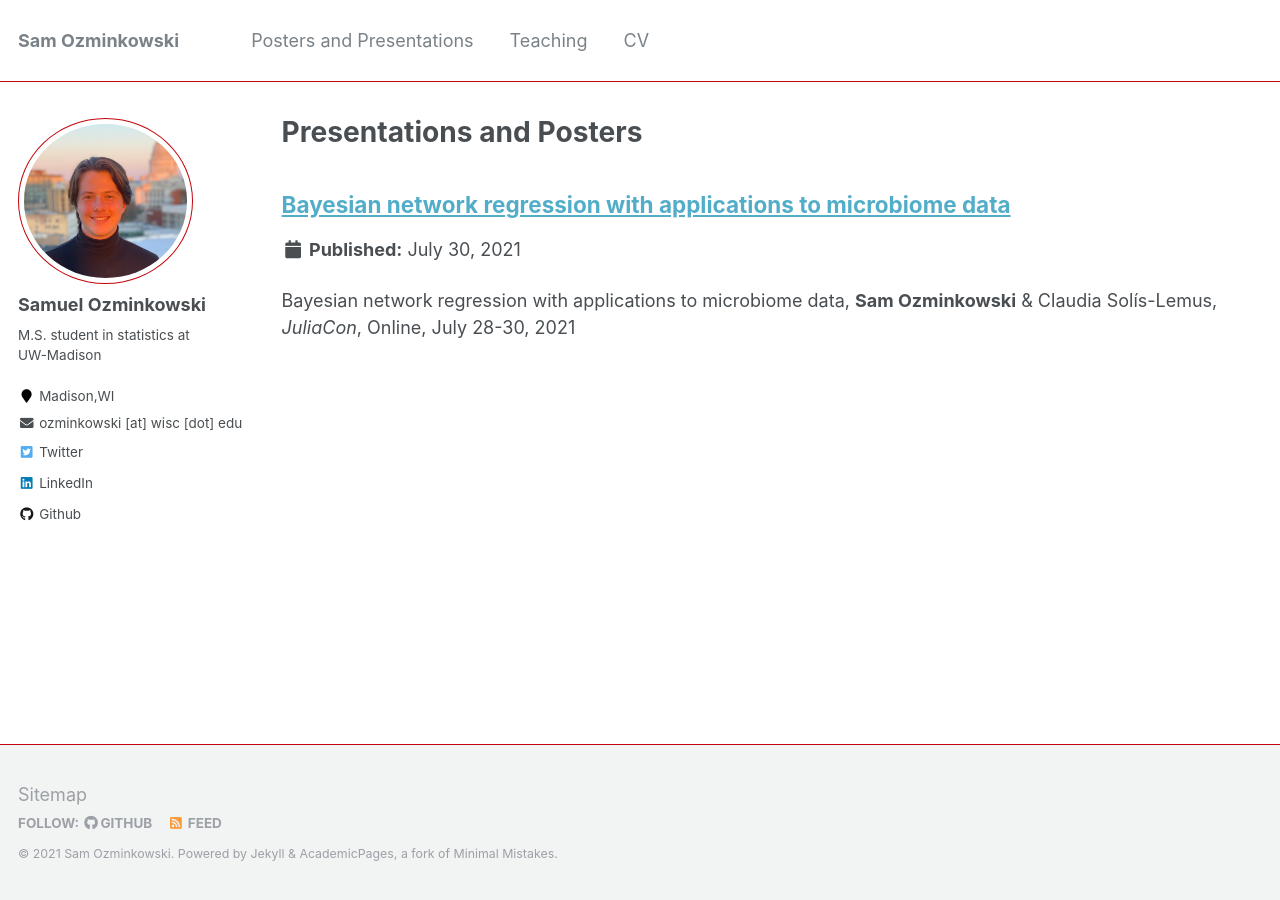
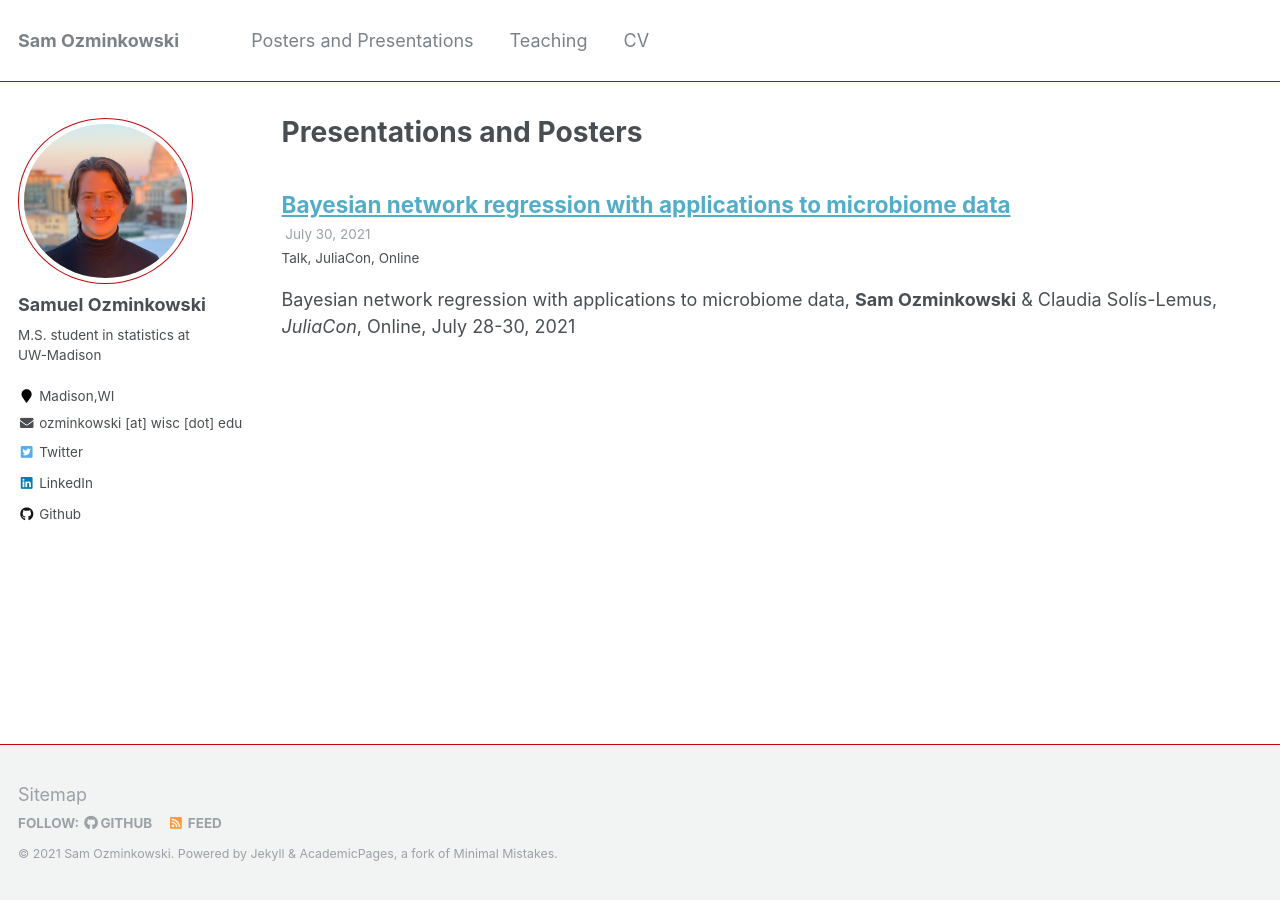
Before and after one commit to samozm/samozm.github.io, a Jekyll site: the page built from _pages/talks.html, in a window 1280 px wide. Built offline with Jekyll 4.4.1, drawn with Linux system fonts in a browser that asks for light colours; some of the changed lines change nothing that is shown.

Commit message:
talk fixes

```diff
--- a/_pages/talks.html
+++ b/_pages/talks.html
@@ -7,5 +7,5 @@ author_profile: true
 
 {% include base_path %}
 {% for post in site.talks reversed %}
-  {% include archive-single.html %}
+  {% include archive-single-talk.html %}
 {% endfor %}
```
